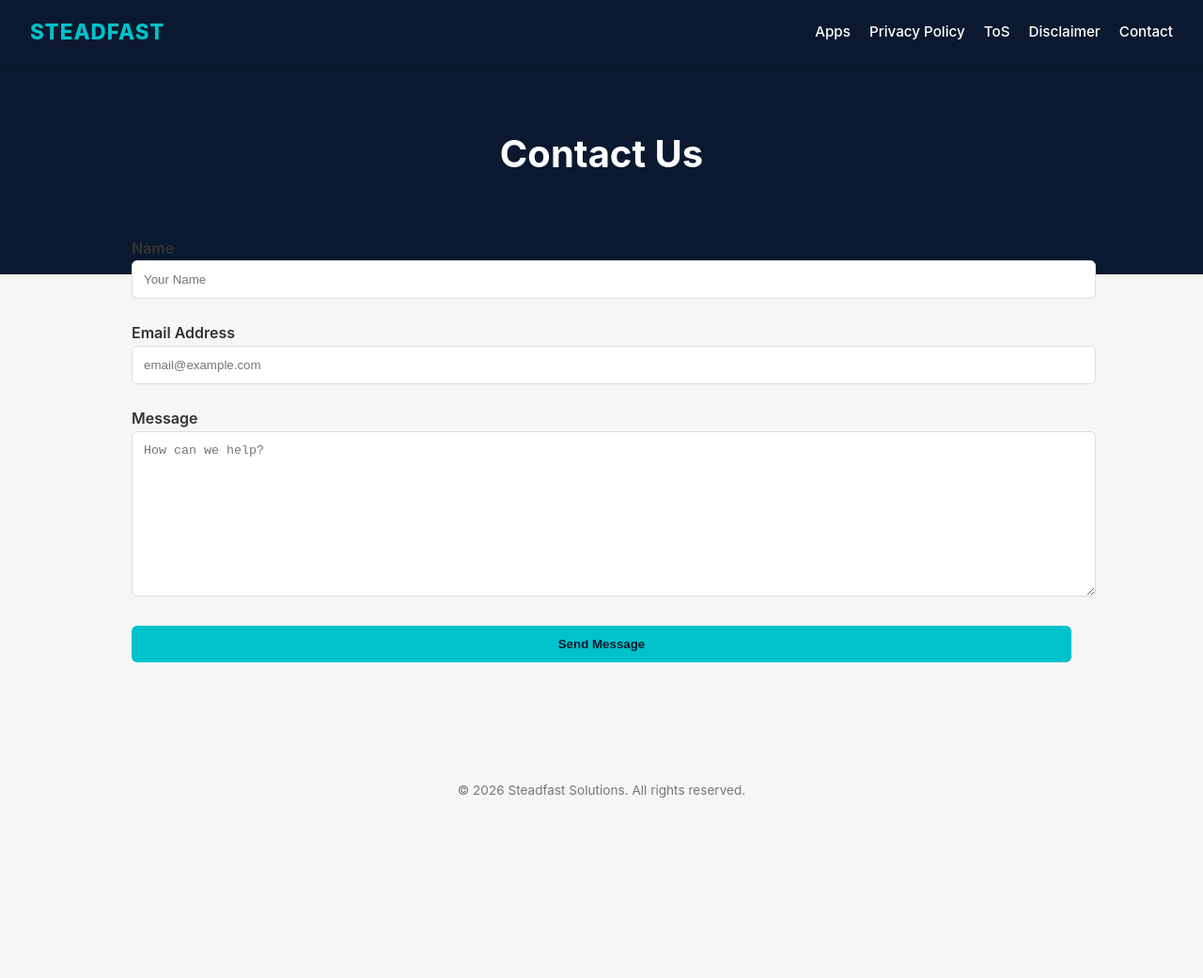
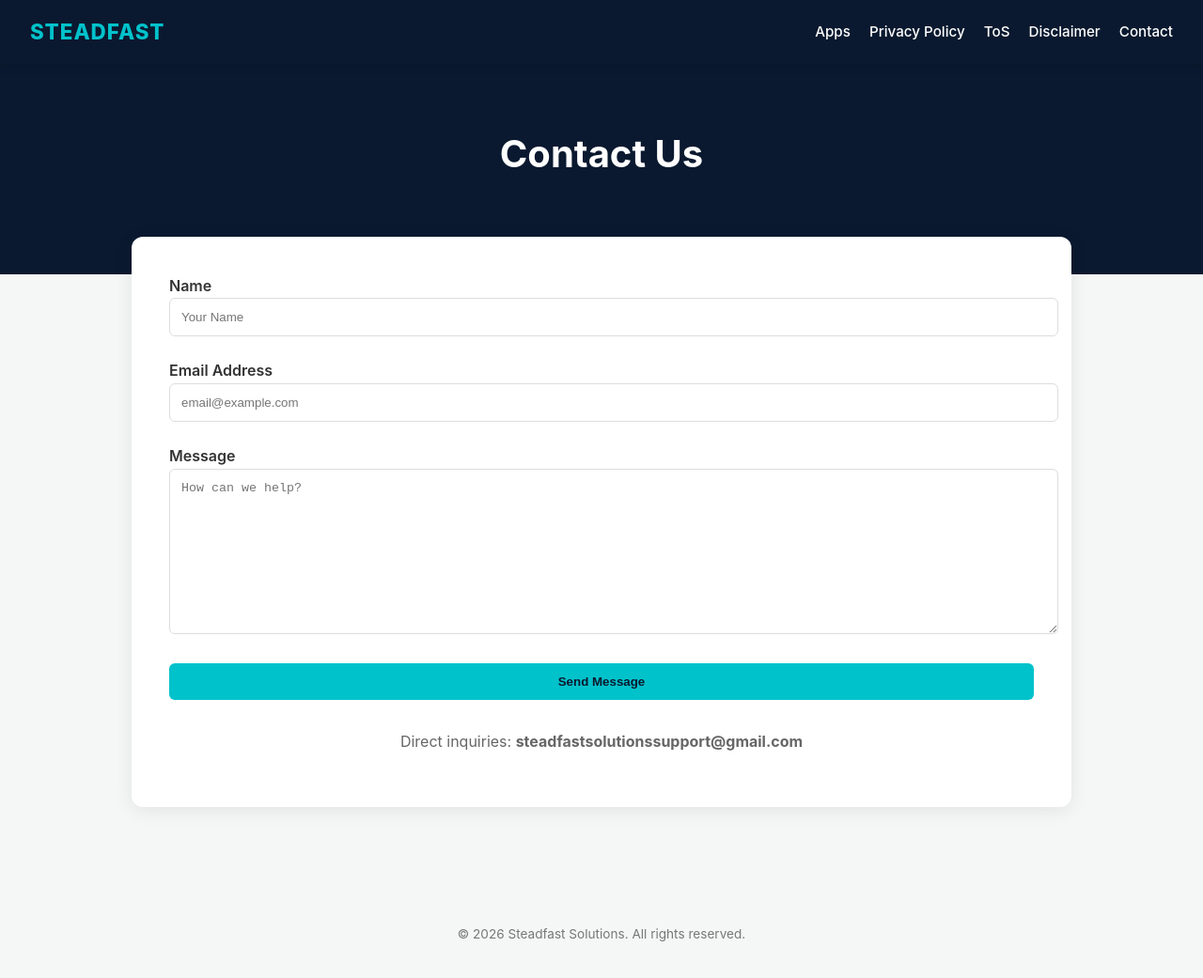
Before and after one commit to Steadfast-Solutions/Steadfast-Solutions.github.io, a Jekyll site: the page built from contact.html, in a window 1280 px wide and 1068 px high. Shown: the top 1041 px of the window at 94% size. Built offline with Jekyll 4.4.1, drawn with Linux system fonts in a browser that asks for light colours.

Commit message:
Refactor contact form with dynamic email handling

```diff
--- a/contact.html
+++ b/contact.html
@@ -7,7 +7,8 @@ title: Contact Us
 </div>
 
 <div class="container">
-    <form action="https://formspree.io/f/steadfastsolutionssupport@gmail.com" method="POST">
+    <section class="card">
+        <form action="https://formspree.io/f/{{ site.email }}" method="POST">
             <div style="margin-bottom: 1.5rem;">
                 <label style="display:block; font-weight:600;">Name</label>
                 <input type="text" name="name" style="width:100%; padding:12px; border:1px solid #ddd; border-radius:6px;" placeholder="Your Name" required>
@@ -25,4 +26,9 @@ title: Contact Us
 
             <button type="submit" class="btn" style="width:100%;">Send Message</button>
         </form>
+
+        <div style="text-align: center; margin-top: 2rem; color: #666;">
+            <p>Direct inquiries: <strong>{{ site.email }}</strong></p>
         </div>
+    </section>
+</div>
```
Lines whose indentation alone changed are shown as unchanged.
